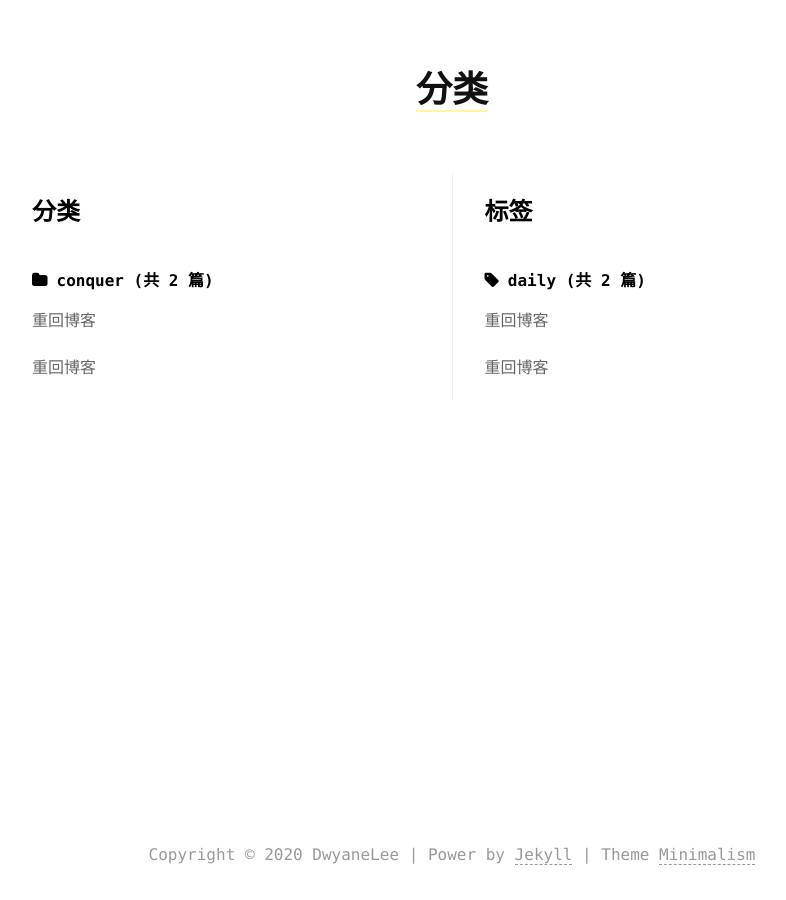
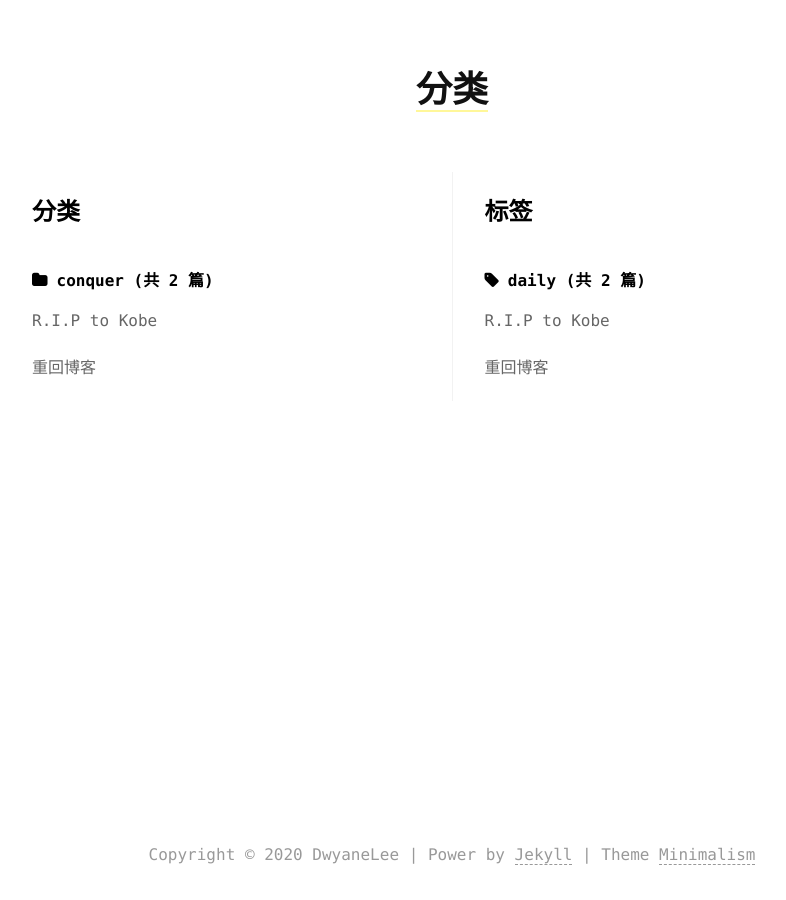
Before and after one commit to LijinPengT/LijinPengT.github.io, a Jekyll site: the page built from categories.md, in a window 1280 px wide. Shown: the whole page, without its empty margins (188-974 px from the left). Built offline with Jekyll 4.4.1, drawn with Linux system fonts in a browser that asks for light colours.

Commit message:
little change

```diff
--- a/_posts/2020-02-01-rip-to-kobe.md
+++ b/_posts/2020-02-01-rip-to-kobe.md
@@ -1,5 +1,5 @@
 ---
-title: 重回博客
+title: R.I.P to Kobe
 date:  2020-02-1 19:04:24 +0800
 category: conquer
 tags: daily
```
